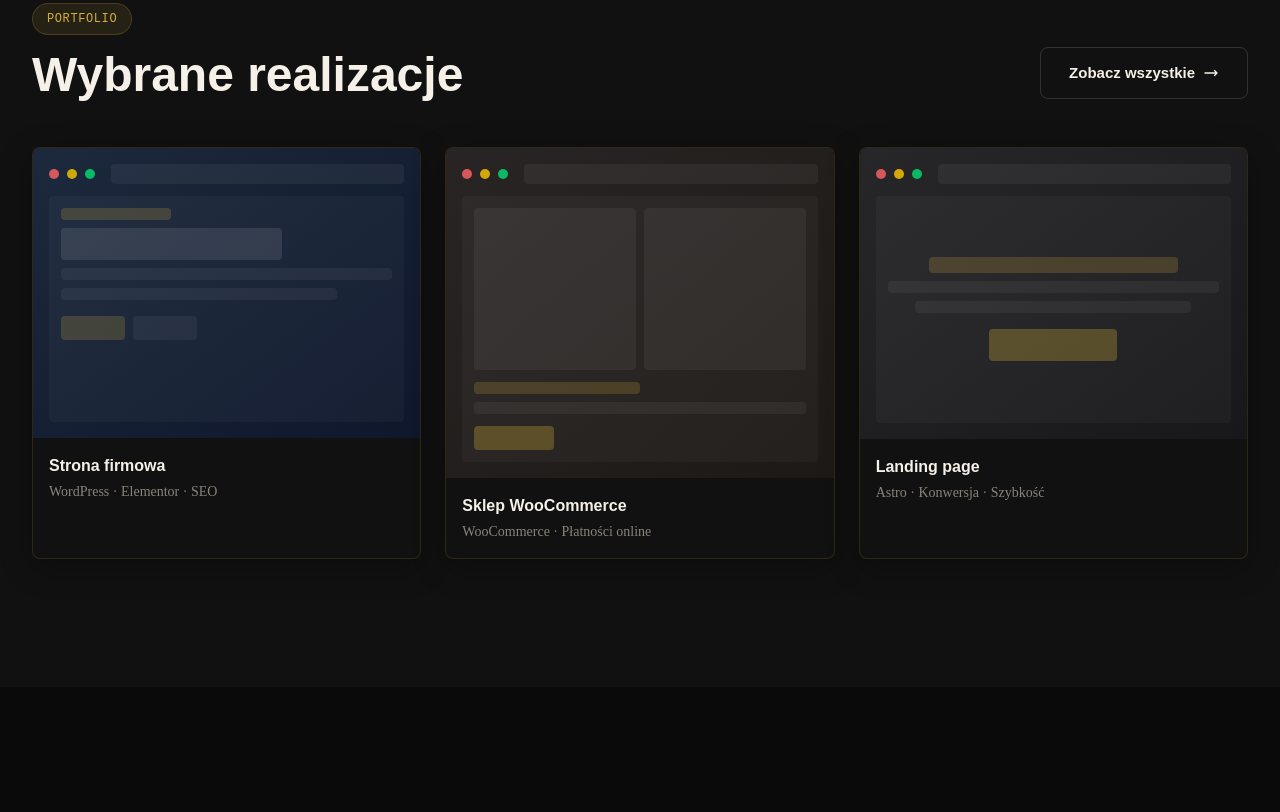
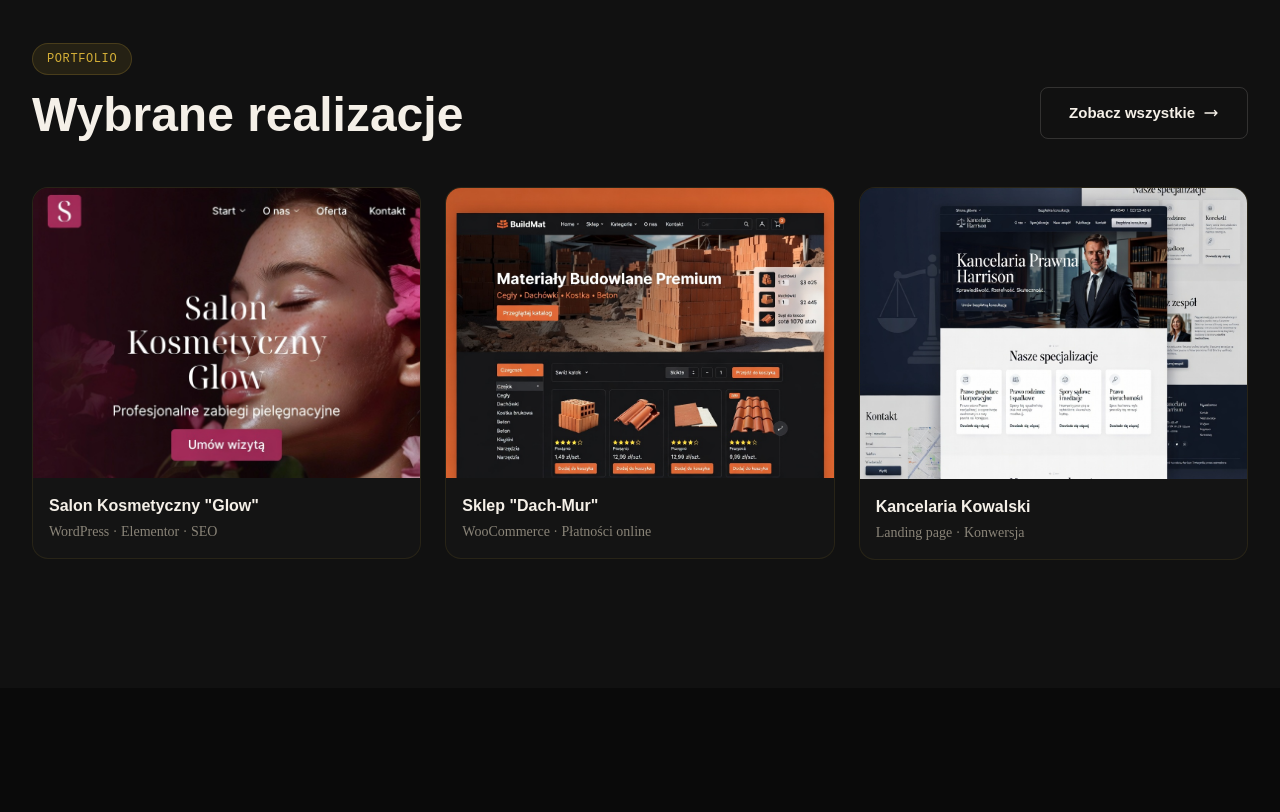
Before and after one commit to SoliiJ/-soloit-website, an Astro site: page / in a window 1280 px wide. Shown: the part 1635-2447 px from the top of the page. Built offline with nearby package versions, Linux system fonts and the light colour scheme; Astro itself is replaced by a stand-in of ours.

Commit message:
feat: video hero, AI portfolio images, disclaimer

```diff
--- a/src/pages/index.astro
+++ b/src/pages/index.astro
@@ -17,9 +17,23 @@ const schema = {
   description="Freelance deweloper. Nowoczesne strony internetowe na WordPress, skrypty automatyzujące, serwis IT z dojazdem. Ruda Śląska, Mikołów, Gliwice i cały Śląsk."
   schema={schema}
 >
-  <!-- HERO -->
-  <section class="relative min-h-[90vh] flex items-center hero-mesh overflow-hidden pt-20">
-    <div class="absolute inset-0 bg-gradient-to-b from-transparent via-transparent to-void pointer-events-none" />
+  <!-- HERO with video background -->
+  <section class="relative min-h-[95vh] flex items-center overflow-hidden pt-20">
+    <!-- Video background -->
+    <video
+      autoplay
+      muted
+      loop
+      playsinline
+      preload="auto"
+      class="absolute inset-0 w-full h-full object-cover"
+      poster="/images/portfolio/salon-kosmetyczny.jpg"
+    >
+      <source src="/videos/hero.mp4" type="video/mp4" />
+    </video>
+    <!-- Dark overlay for text readability -->
+    <div class="absolute inset-0 bg-void/70" />
+    <div class="absolute inset-0 bg-gradient-to-b from-void/40 via-transparent to-void pointer-events-none" />
 
     <div class="max-w-7xl mx-auto px-4 sm:px-6 lg:px-8 w-full relative z-10">
       <div class="max-w-3xl">
@@ -66,9 +80,11 @@ const schema = {
       </div>
     </div>
 
-    <!-- Decorative elements -->
-    <div class="absolute right-0 top-1/4 w-96 h-96 bg-gold/5 rounded-full blur-3xl pointer-events-none" />
-    <div class="absolute left-1/4 bottom-0 w-64 h-64 bg-gold/3 rounded-full blur-3xl pointer-events-none" />
+    <!-- Scroll indicator -->
+    <div class="absolute bottom-8 left-1/2 -translate-x-1/2 flex flex-col items-center gap-2 animate-bounce">
+      <span class="text-xs text-cream-dim/60 font-mono tracking-widest uppercase">Scroll</span>
+      <div class="w-px h-8 bg-gradient-to-b from-gold to-transparent" />
+    </div>
   </section>
 
   <!-- SERVICES -->
@@ -150,78 +166,39 @@ const schema = {
       </div>
 
       <div class="grid grid-cols-1 md:grid-cols-3 gap-6">
-        <!-- Mockup 1: Business website -->
-        <div class="reveal mockup-frame group cursor-pointer">
-          <div class="aspect-[4/3] bg-gradient-to-br from-slate-800 to-slate-900 p-4 flex flex-col">
-            <div class="flex items-center gap-2 mb-3">
-              <div class="w-2.5 h-2.5 rounded-full bg-red-400/80" />
-              <div class="w-2.5 h-2.5 rounded-full bg-yellow-400/80" />
-              <div class="w-2.5 h-2.5 rounded-full bg-green-400/80" />
-              <div class="flex-1 h-5 rounded bg-white/5 ml-2" />
+        <a href="/portfolio/" class="reveal group">
+          <div class="card-glow rounded-xl bg-surface border border-gold/10 hover:border-gold/30 overflow-hidden transition-all">
+            <div class="aspect-[4/3] overflow-hidden">
+              <img src="/images/portfolio/salon-kosmetyczny.jpg" alt="Salon kosmetyczny - strona WWW" class="w-full h-full object-cover object-top group-hover:scale-105 transition-transform duration-500" loading="lazy" />
             </div>
-            <div class="flex-1 rounded bg-white/[0.03] p-3 space-y-2">
-              <div class="h-3 w-1/3 rounded bg-gold/20" />
-              <div class="h-8 w-2/3 rounded bg-white/10" />
-              <div class="h-3 w-full rounded bg-white/5" />
-              <div class="h-3 w-5/6 rounded bg-white/5" />
-              <div class="flex gap-2 mt-4">
-                <div class="h-6 w-16 rounded bg-gold/20" />
-                <div class="h-6 w-16 rounded bg-white/5" />
-              </div>
+            <div class="p-4">
+              <h3 class="font-display font-semibold text-cream mb-1 group-hover:text-gold transition-colors">Salon Kosmetyczny "Glow"</h3>
+              <p class="text-sm text-cream-dim">WordPress · Elementor · SEO</p>
             </div>
           </div>
-          <div class="p-4">
-            <h3 class="font-display font-semibold text-cream mb-1">Strona firmowa</h3>
-            <p class="text-sm text-cream-dim">WordPress · Elementor · SEO</p>
-          </div>
-        </div>
-
-        <!-- Mockup 2: E-commerce -->
-        <div class="reveal reveal-delay-1 mockup-frame group cursor-pointer">
-          <div class="aspect-[4/3] bg-gradient-to-br from-stone-800 to-stone-900 p-4 flex flex-col">
-            <div class="flex items-center gap-2 mb-3">
-              <div class="w-2.5 h-2.5 rounded-full bg-red-400/80" />
-              <div class="w-2.5 h-2.5 rounded-full bg-yellow-400/80" />
-              <div class="w-2.5 h-2.5 rounded-full bg-green-400/80" />
-              <div class="flex-1 h-5 rounded bg-white/5 ml-2" />
+        </a>
+        <a href="/portfolio/" class="reveal reveal-delay-1 group">
+          <div class="card-glow rounded-xl bg-surface border border-gold/10 hover:border-gold/30 overflow-hidden transition-all">
+            <div class="aspect-[4/3] overflow-hidden">
+              <img src="/images/portfolio/sklep-budowlany.jpg" alt="Sklep budowlany - WooCommerce" class="w-full h-full object-cover object-top group-hover:scale-105 transition-transform duration-500" loading="lazy" />
             </div>
-            <div class="flex-1 rounded bg-white/[0.03] p-3">
-              <div class="grid grid-cols-2 gap-2 mb-3">
-                <div class="aspect-square rounded bg-white/5" />
-                <div class="aspect-square rounded bg-white/5" />
-              </div>
-              <div class="h-3 w-1/2 rounded bg-gold/20 mb-2" />
-              <div class="h-3 w-full rounded bg-white/5" />
-              <div class="h-6 w-20 rounded bg-gold/30 mt-3" />
+            <div class="p-4">
+              <h3 class="font-display font-semibold text-cream mb-1 group-hover:text-gold transition-colors">Sklep "Dach-Mur"</h3>
+              <p class="text-sm text-cream-dim">WooCommerce · Płatności online</p>
             </div>
           </div>
-          <div class="p-4">
-            <h3 class="font-display font-semibold text-cream mb-1">Sklep WooCommerce</h3>
-            <p class="text-sm text-cream-dim">WooCommerce · Płatności online</p>
-          </div>
-        </div>
-
-        <!-- Mockup 3: Landing page -->
-        <div class="reveal reveal-delay-2 mockup-frame group cursor-pointer">
-          <div class="aspect-[4/3] bg-gradient-to-br from-zinc-800 to-zinc-900 p-4 flex flex-col">
-            <div class="flex items-center gap-2 mb-3">
-              <div class="w-2.5 h-2.5 rounded-full bg-red-400/80" />
-              <div class="w-2.5 h-2.5 rounded-full bg-yellow-400/80" />
-              <div class="w-2.5 h-2.5 rounded-full bg-green-400/80" />
-              <div class="flex-1 h-5 rounded bg-white/5 ml-2" />
+        </a>
+        <a href="/portfolio/" class="reveal reveal-delay-2 group">
+          <div class="card-glow rounded-xl bg-surface border border-gold/10 hover:border-gold/30 overflow-hidden transition-all">
+            <div class="aspect-[4/3] overflow-hidden">
+              <img src="/images/portfolio/kancelaria-prawna.jpg" alt="Kancelaria prawna - landing page" class="w-full h-full object-cover object-top group-hover:scale-105 transition-transform duration-500" loading="lazy" />
             </div>
-            <div class="flex-1 rounded bg-white/[0.03] p-3 flex flex-col items-center justify-center text-center space-y-2">
-              <div class="h-4 w-3/4 rounded bg-gold/20" />
-              <div class="h-3 w-full rounded bg-white/5" />
-              <div class="h-3 w-5/6 rounded bg-white/5" />
-              <div class="h-8 w-32 rounded bg-gold/30 mt-2" />
+            <div class="p-4">
+              <h3 class="font-display font-semibold text-cream mb-1 group-hover:text-gold transition-colors">Kancelaria Kowalski</h3>
+              <p class="text-sm text-cream-dim">Landing page · Konwersja</p>
             </div>
           </div>
-          <div class="p-4">
-            <h3 class="font-display font-semibold text-cream mb-1">Landing page</h3>
-            <p class="text-sm text-cream-dim">Astro · Konwersja · Szybkość</p>
-          </div>
-        </div>
+        </a>
       </div>
     </div>
   </section>
--- a/src/pages/portfolio.astro
+++ b/src/pages/portfolio.astro
@@ -85,6 +85,9 @@ const schema = {
 
   <section class="py-16 sm:py-24">
     <div class="max-w-7xl mx-auto px-4 sm:px-6 lg:px-8">
+      <p class="text-xs text-cream-dim/40 font-mono text-center mb-8">
+        *Prezentowane projekty mają charakter poglądowy i ilustrują możliwości stylistyczne oraz funkcjonalne realizacji.
+      </p>
       <div class="grid grid-cols-1 md:grid-cols-2 lg:grid-cols-3 gap-6">
         {projects.map((project, i) => (
           <div class="reveal group" style={`transition-delay: ${i * 100}ms`}>
```
Also changed, not shown: public/images/portfolio/firma-transportowa.jpg (added), public/images/portfolio/fotografia.png (deleted), public/images/portfolio/kancelaria-prawna.jpg (added), public/images/portfolio/kancelaria.png (deleted), public/images/portfolio/pizzeria.jpg (added), public/images/portfolio/pizzeria.png (deleted), public/images/portfolio/salon-glow.png (deleted), public/images/portfolio/salon-kosmetyczny.jpg (added), public/images/portfolio/sklep-budowlany.jpg (added), public/images/portfolio/sklep-budowlany.png (deleted), public/images/portfolio/studio-fotograficzne.jpg (added), public/images/portfolio/transport.png (deleted), 1 other file.
